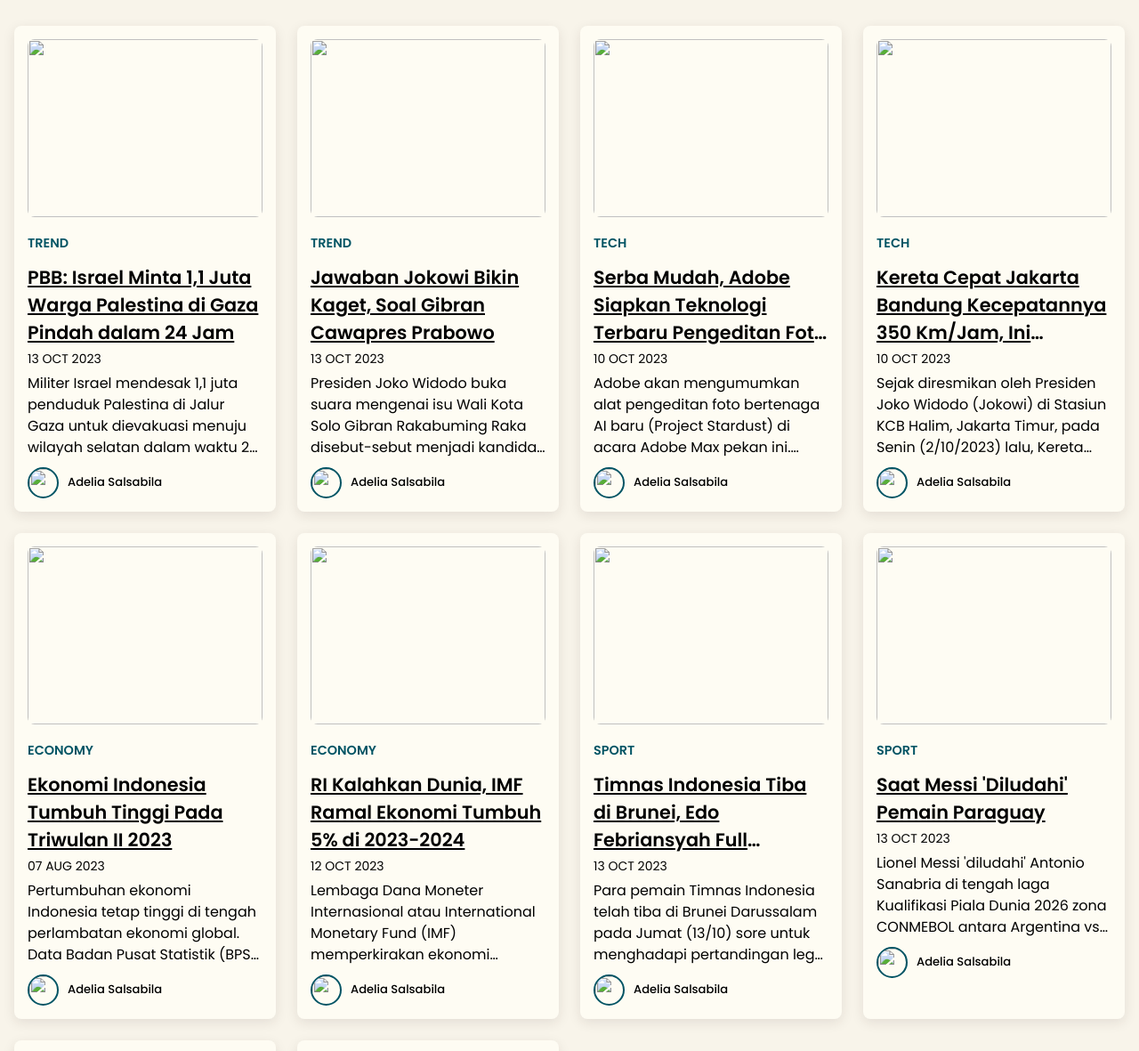
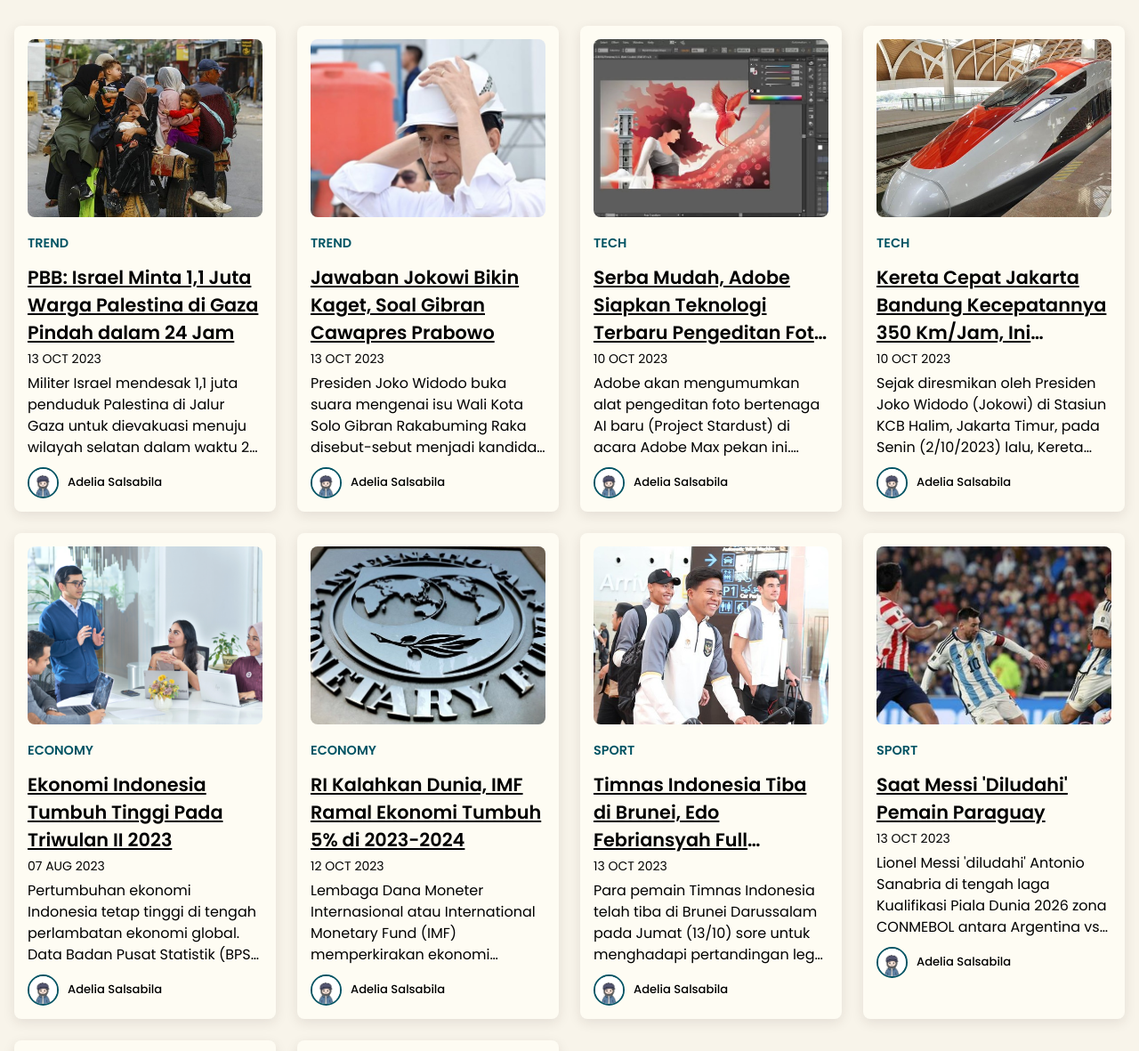
Before and after one commit to 22091397022AdeliaSalsabila/2022A-Kelompok1, a plain HTML site: page index.html in a window 1280 px wide. Shown: the part 129-1310 px from the top of the page at 89% size. Drawn offline with nearby package versions, Linux system fonts and the light colour scheme.

Commit message:
Update index.html

```diff
--- a/index.html
+++ b/index.html
@@ -30,7 +30,7 @@
 <body>
 
     <header>
-        <img src="./FOURU.png" width="150px">
+        <img src="assets/FOURU.png" width="150px">
 
         <!--NAVBAR HEADER-->
 
@@ -67,7 +67,7 @@
 
         <!--post box 1-->
         <div class="post-box trend">
-            <img src="post-1.jpeg" alt="" class="post-img">
+            <img src="assets/post-1.jpeg" alt="" class="post-img">
             <h2 class="category">Trend</h2>
             <a href="https://shorturl.at/uCF16" class="post-title">
             PBB: Israel Minta 1,1 Juta Warga Palestina di Gaza Pindah dalam 24 Jam
@@ -76,14 +76,14 @@
             <p class="post-description">Militer Israel mendesak 1,1 juta penduduk Palestina di Jalur Gaza untuk dievakuasi menuju wilayah selatan dalam waktu 24 jam, demi keselamatan mereka.</p>
             <!--profile-->
             <div class="profile">
-            <img src="profile-1.jpg" alt="" class="profile-img">
+            <img src="assets/profile-1.jpg" alt="" class="profile-img">
             <span class="profile-name">Adelia Salsabila</span>
             </div>
         </div>
 
         <!--post box 2-->
         <div class="post-box trend">
-            <img src="post-2.png" alt="" class="post-img">
+            <img src="assets/post-2.png" alt="" class="post-img">
             <h2 class="category">Trend</h2>
             <a href="https://shorturl.at/n0259" class="post-title">
             Jawaban Jokowi Bikin Kaget, Soal Gibran Cawapres Prabowo
@@ -92,14 +92,14 @@
             <p class="post-description">Presiden Joko Widodo buka suara mengenai isu Wali Kota Solo Gibran Rakabuming Raka disebut-sebut menjadi kandidat terkuat bakal calon wakil presiden dari Prabowo Subianto. Jokowi mengatakan belum ada komunikasi dengan putra sulungnya ini.</p>
             <!--profile-->
             <div class="profile">
-            <img src="profile-1.jpg" alt="" class="profile-img">
+            <img src="assets/profile-1.jpg" alt="" class="profile-img">
             <span class="profile-name">Adelia Salsabila</span>
             </div>
         </div>
 
         <!--post box 3-->
         <div class="post-box tech">
-            <img src="post-3.jpg" alt="" class="post-img">
+            <img src="assets/post-3.jpg" alt="" class="post-img">
             <h2 class="category">Tech</h2>
             <a href="https://shorturl.at/alES8" class="post-title">
             Serba Mudah, Adobe Siapkan Teknologi Terbaru Pengeditan Foto Berbasis AI
@@ -108,14 +108,14 @@
             <p class="post-description">Adobe akan mengumumkan alat pengeditan foto bertenaga AI baru (Project Stardust) di acara Adobe Max pekan ini. Teknologi yang akan dikenalkan ini diklaim akan membuatnya lebih mudah untuk mengubah gambar tanpa pengalaman mengedit sebelumnya.</p>
             <!--profile-->
             <div class="profile">
-            <img src="profile-1.jpg" alt="" class="profile-img">
+            <img src="assets/profile-1.jpg" alt="" class="profile-img">
             <span class="profile-name">Adelia Salsabila</span>
             </div>
         </div>
 
         <!--post box 4-->
         <div class="post-box tech">
-            <img src="post-4.jpeg" alt="" class="post-img">
+            <img src="assets/post-4.jpeg" alt="" class="post-img">
             <h2 class="category">Tech</h2>
             <a href="https://shorturl.at/ox128" class="post-title">
             Kereta Cepat Jakarta Bandung Kecepatannya 350 Km/Jam, Ini Teknologi yang Dipakai
@@ -124,14 +124,14 @@
             <p class="post-description">Sejak diresmikan oleh Presiden Joko Widodo (Jokowi) di Stasiun KCB Halim, Jakarta Timur, pada Senin (2/10/2023) lalu, Kereta Cepat Jakarta - Bandung (KCJB) mulai beroperasi.</p>
             <!--profile-->
             <div class="profile">
-            <img src="profile-1.jpg" alt="" class="profile-img">
+            <img src="assets/profile-1.jpg" alt="" class="profile-img">
             <span class="profile-name">Adelia Salsabila</span>
             </div>
         </div>
 
         <!--post box 5-->
         <div class="post-box economy">
-            <img src="post-5.jpg" alt="" class="post-img">
+            <img src="assets/post-5.jpg" alt="" class="post-img">
             <h2 class="category">Economy</h2>
             <a href="https://shorturl.at/aCEY6" class="post-title">
             Ekonomi Indonesia Tumbuh Tinggi Pada Triwulan II 2023
@@ -140,14 +140,14 @@
             <p class="post-description">Pertumbuhan ekonomi Indonesia tetap tinggi di tengah perlambatan ekonomi global. Data Badan Pusat Statistik (BPS) menunjukkan pertumbuhan ekonomi Indonesia triwulan II 2023 tercatat sebesar 5,17% (yoy), meningkat dari pertumbuhan pada triwulan sebelumnya sebesar 5,04% (yoy).</p>
             <!--profile-->
             <div class="profile">
-            <img src="profile-1.jpg" alt="" class="profile-img">
+            <img src="assets/profile-1.jpg" alt="" class="profile-img">
             <span class="profile-name">Adelia Salsabila</span>
             </div>
         </div>
 
         <!--post box 6-->
         <div class="post-box economy">
-            <img src="post-6.jpeg" alt="" class="post-img">
+            <img src="assets/post-6.jpeg" alt="" class="post-img">
             <h2 class="category">Economy</h2>
             <a href="https://shorturl.at/giCGS" class="post-title">
             RI Kalahkan Dunia, IMF Ramal Ekonomi Tumbuh 5% di 2023-2024
@@ -156,14 +156,14 @@
             <p class="post-description">Lembaga Dana Moneter Internasional atau International Monetary Fund (IMF) memperkirakan ekonomi Indonesia akan tumbuh stabil di angka 5% pada 2023 dan 2024. Proyeksi ekonomi RI ini jauh lebih baik dibandingkan perkiraan IMF untuk global yang berada di angka 3% pada 2023 dan 2,9% tahun depan.</p>
             <!--profile-->
             <div class="profile">
-            <img src="profile-1.jpg" alt="" class="profile-img">
+            <img src="assets/profile-1.jpg" alt="" class="profile-img">
             <span class="profile-name">Adelia Salsabila</span>
             </div>
         </div>
 
         <!--post box 7-->
         <div class="post-box sport">
-            <img src="post-7.jpeg" alt="" class="post-img">
+            <img src="assets/post-7.jpeg" alt="" class="post-img">
             <h2 class="category">Sport</h2>
             <a href="http://surl.li/mwraj" class="post-title">
             Timnas Indonesia Tiba di Brunei, Edo Febriansyah Full Senyum
@@ -172,14 +172,14 @@
             <p class="post-description">Para pemain Timnas Indonesia telah tiba di Brunei Darussalam pada Jumat (13/10) sore untuk menghadapi pertandingan leg kedua babak pertama Kualifikasi Piala Dunia 2026 melawan Brunei.</p>
             <!--profile-->
             <div class="profile">
-            <img src="profile-1.jpg" alt="" class="profile-img">
+            <img src="assets/profile-1.jpg" alt="" class="profile-img">
             <span class="profile-name">Adelia Salsabila</span>
             </div>
         </div>
 
         <!--post box 8-->
         <div class="post-box sport">
-            <img src="post-8.jpg" alt="" class="post-img">
+            <img src="assets/post-8.jpg" alt="" class="post-img">
             <h2 class="category">Sport</h2>
             <a href="http://surl.li/mwrbm" class="post-title">
             Saat Messi 'Diludahi' Pemain Paraguay
@@ -188,14 +188,14 @@
             <p class="post-description">Lionel Messi 'diludahi' Antonio Sanabria di tengah laga Kualifikasi Piala Dunia 2026 zona CONMEBOL antara Argentina vs Paraguay. La Pulga mengaku tak memusingkan hal tersebut.</p>
             <!--profile-->
             <div class="profile">
-            <img src="profile-1.jpg" alt="" class="profile-img">
+            <img src="assets/profile-1.jpg" alt="" class="profile-img">
             <span class="profile-name">Adelia Salsabila</span>
             </div>
         </div>
 
         <!--post box 9-->
         <div class="post-box lifestyle">
-            <img src="post-9.png" alt="" class="post-img">
+            <img src="assets/post-9.png" alt="" class="post-img">
             <h2 class="category">Lifestyle</h2>
             <a href="http://surl.li/mwred" class="post-title">
             Tenis Kini Jadi Gaya Hidup, Ini Sederet Keuntungannya
@@ -204,14 +204,14 @@
             <p class="post-description">Olahraga tenis pun seolah sudah menjadi gaya hidup bagi banyak orang karena berbagai alasan. Popularitas tenis terus meroket karena semakin banyak selebritas yang menekuni olahraga satu ini, mulai dari Luna Maya, Nagita Slavina, Dion Wiyoko, Dikta, Desta hingga Raffi Ahmad.</p>
             <!--profile-->
             <div class="profile">
-            <img src="profile-1.jpg" alt="" class="profile-img">
+            <img src="assets/profile-1.jpg" alt="" class="profile-img">
             <span class="profile-name">Adelia Salsabila</span>
             </div>
         </div>
 
         <!--post box 10-->
         <div class="post-box lifestyle">
-            <img src="post-10.jpeg" alt="" class="post-img">
+            <img src="assets/post-10.jpeg" alt="" class="post-img">
             <h2 class="category">Lifestyle</h2>
             <a href="http://surl.li/mwrfe" class="post-title">
             Rahasia 5 Menit Ini Bikin Warga Jepang Hidup hingga 100 Tahun
@@ -220,7 +220,7 @@
             <p class="post-description">Banyak orang mendambakan hidup sejahtera dan panjang umur. Tidak heran, banyak orang melakukan berbagai cara seperti olahraga, menjaga pola makan, atau membiasakan mengendalikan emosi dan stres.</p>
             <!--profile-->
             <div class="profile">
-            <img src="profile-1.jpg" alt="" class="profile-img">
+            <img src="assets/profile-1.jpg" alt="" class="profile-img">
             <span class="profile-name">Adelia Salsabila</span>
             </div>
         </div>
```
